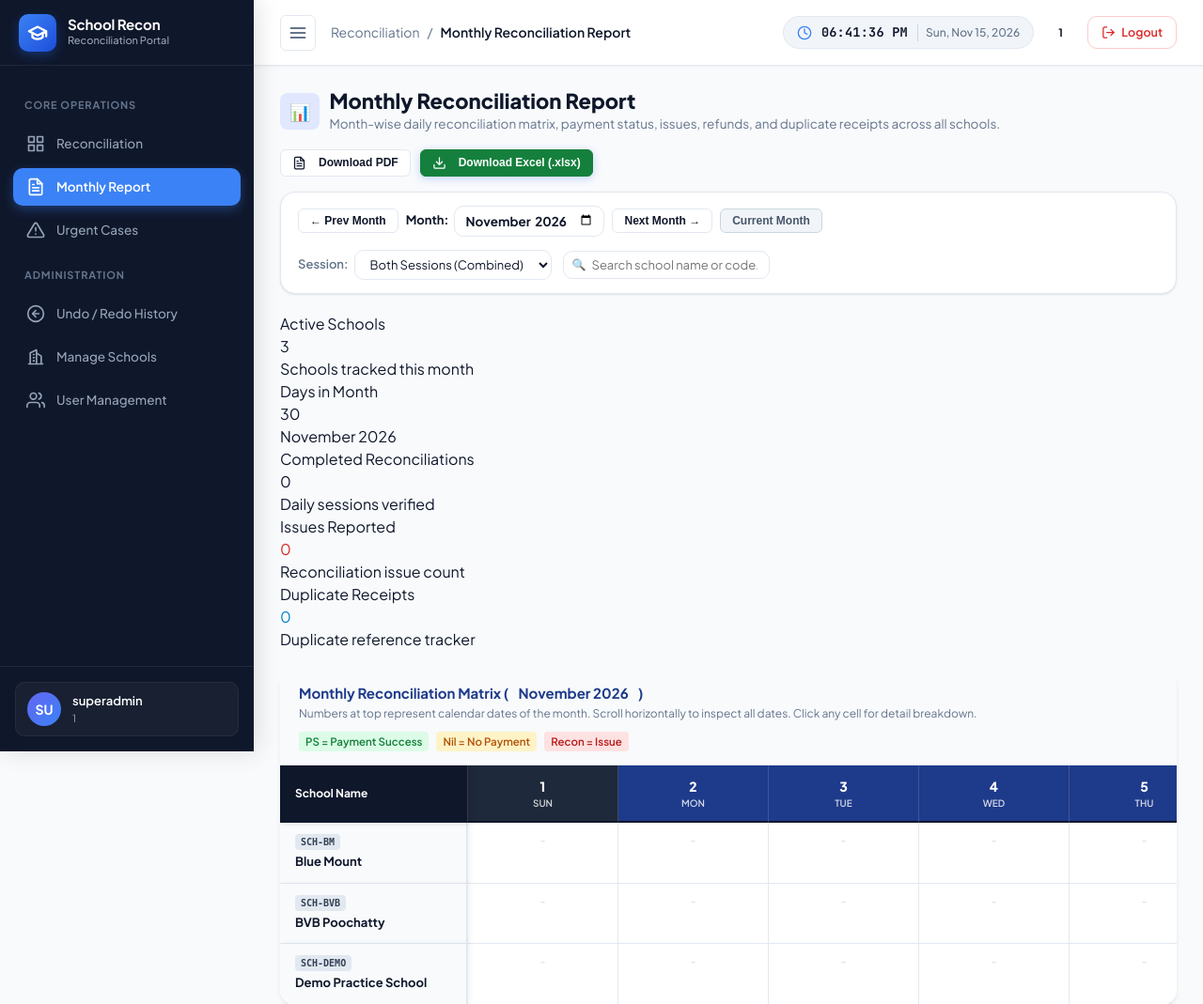
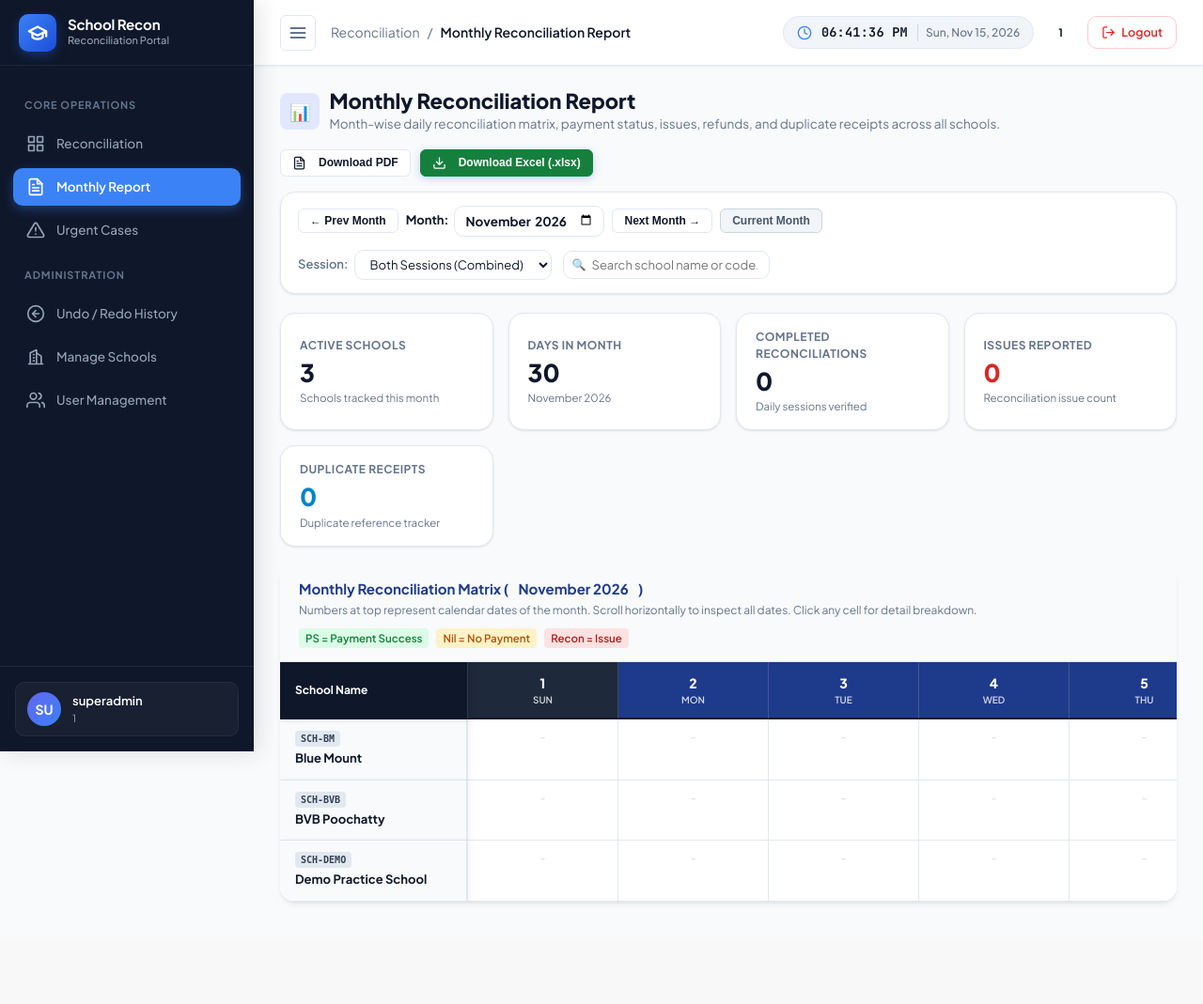
Before and after one commit to Adarsh1530/reconsilation, a PHP site: page /monthly_report.php in a window 1280 px wide. Shown: the top 1069 px of the page at 94% size. After the commit the page ends 962 px from the top, so only its background shows below. Run offline with PHP 8.4, Linux system fonts and the light colour scheme; a user stored in the database is signed in; data comes from the database, SQL or seed files in the repository; data that the repository does not hold is empty; some libraries are stand-ins or nearby versions.

Commit message:
Style monthly report overview stats KPI cards

```diff
--- a/assets/css/style.css
+++ b/assets/css/style.css
@@ -1100,6 +1100,52 @@ body {
 /* ==========================================================================
    MONTHLY RECONCILIATION REPORT MATRIX & PRINT STYLES
    ========================================================================== */
+.stats-grid {
+    display: grid;
+    grid-template-columns: repeat(auto-fit, minmax(180px, 1fr));
+    gap: 16px;
+    margin-bottom: 20px;
+}
+
+.stat-card {
+    background: var(--bg-surface);
+    border: 1px solid var(--border-color);
+    border-radius: var(--radius-lg);
+    padding: 16px 20px;
+    box-shadow: var(--shadow-sm);
+    display: flex;
+    flex-direction: column;
+    justify-content: center;
+    transition: transform var(--transition-fast), box-shadow var(--transition-fast);
+}
+
+.stat-card:hover {
+    transform: translateY(-2px);
+    box-shadow: var(--shadow-md);
+}
+
+.stat-label {
+    font-size: 12px;
+    font-weight: 700;
+    color: var(--text-muted);
+    text-transform: uppercase;
+    letter-spacing: 0.5px;
+    margin-bottom: 6px;
+}
+
+.stat-value {
+    font-size: 26px;
+    font-weight: 800;
+    color: var(--text-main);
+    line-height: 1.1;
+    margin-bottom: 4px;
+}
+
+.stat-desc {
+    font-size: 11.5px;
+    color: var(--text-muted);
+}
+
 .report-matrix-wrapper {
     background: #ffffff;
     max-height: calc(100vh - 310px);
```
